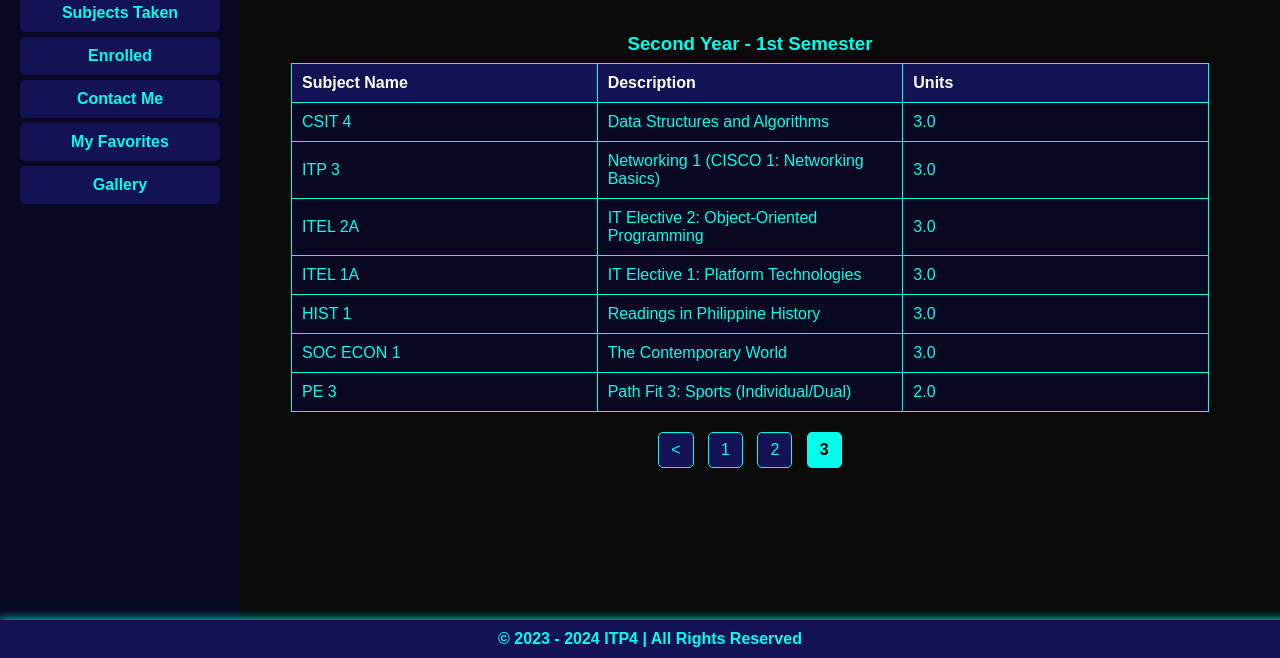
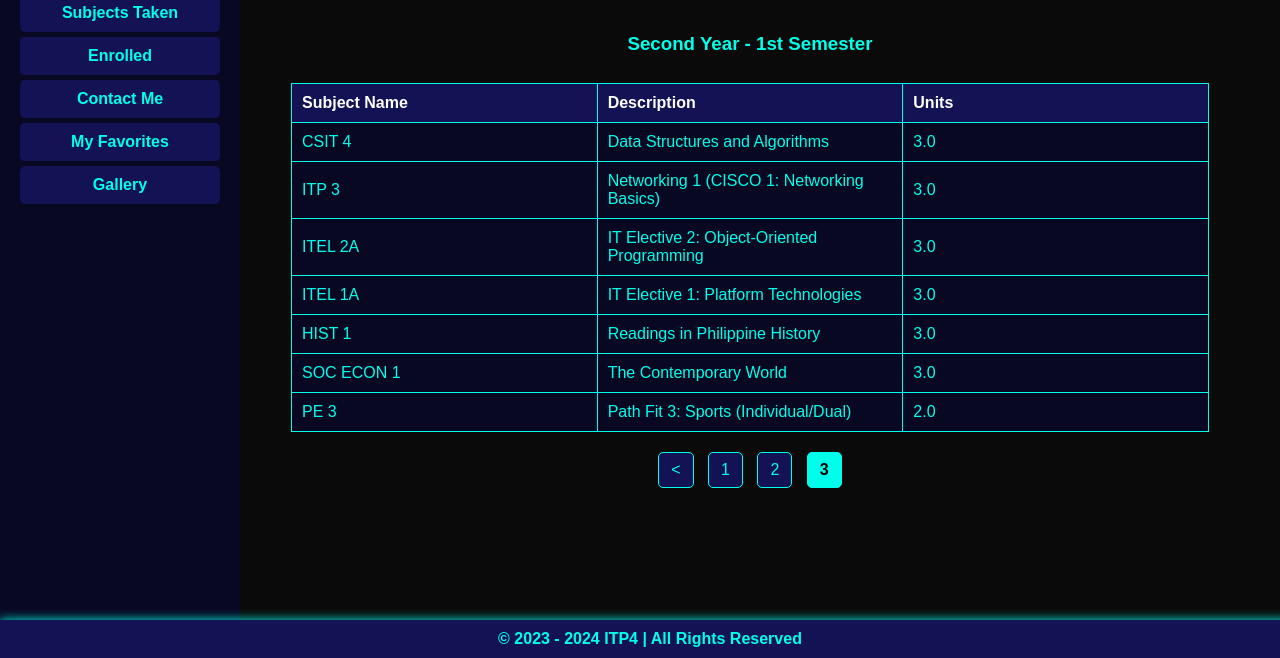
Before and after one commit to XHaunter77/Website_Dela_Calzada_Prelim, a plain HTML site: page page3.html in a window 1280 px wide. Shown: the part 142-800 px from the top of the page. Drawn offline with Linux system fonts and the light colour scheme.

Commit message:
Update page3.html

```diff
--- a/page3.html
+++ b/page3.html
@@ -61,11 +61,11 @@
             width: calc(100% - 220px);
         }
 
-        .table-container {
+           .table-container {
     width: 90%;
     max-width: 1000px;
     padding: 10px;
-    margin-top: -20px; /* Moves the table closer */
+    margin-bottom: 50px; /* Adds space between table and footer */
 }
 
         table {
```
